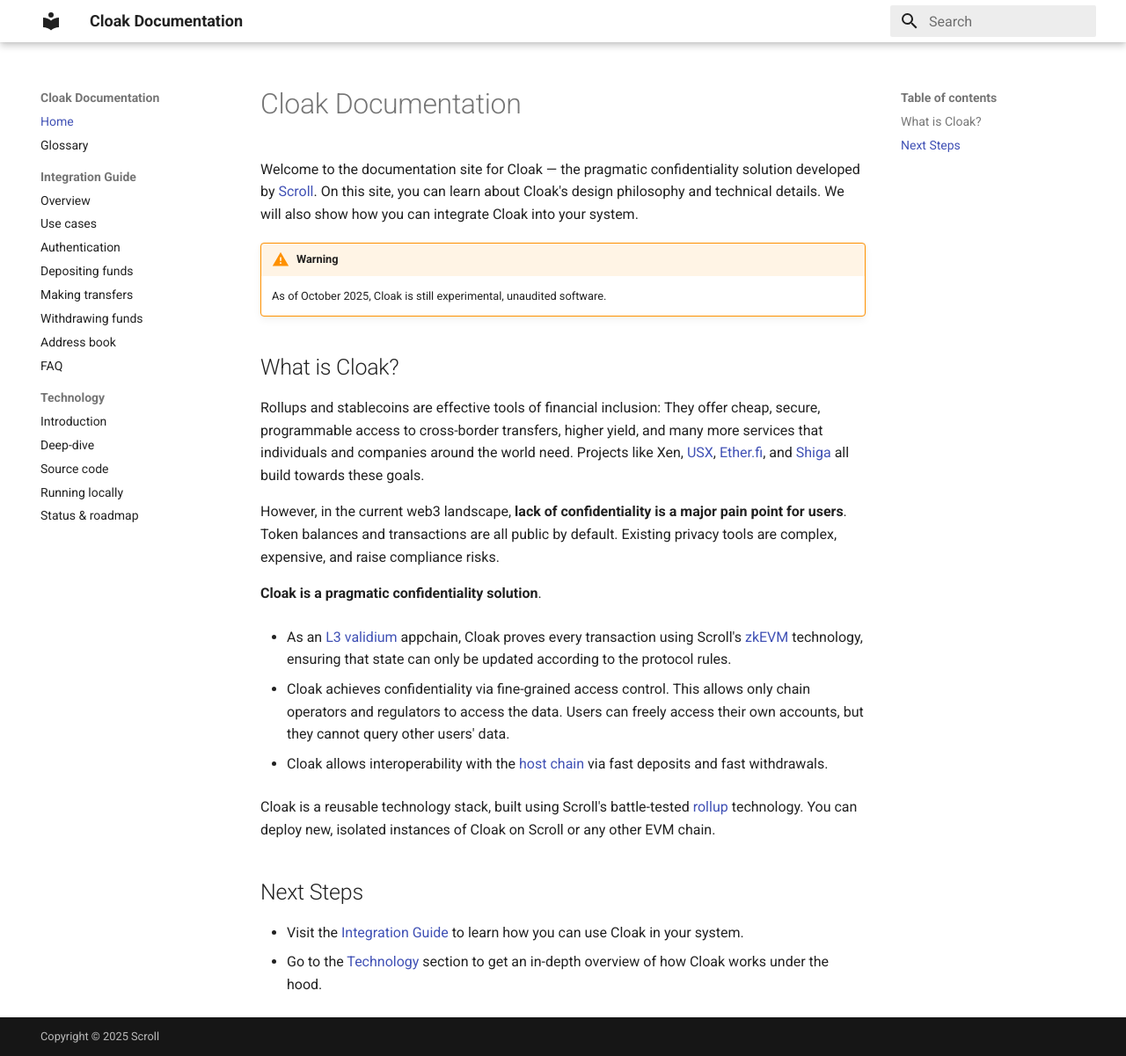
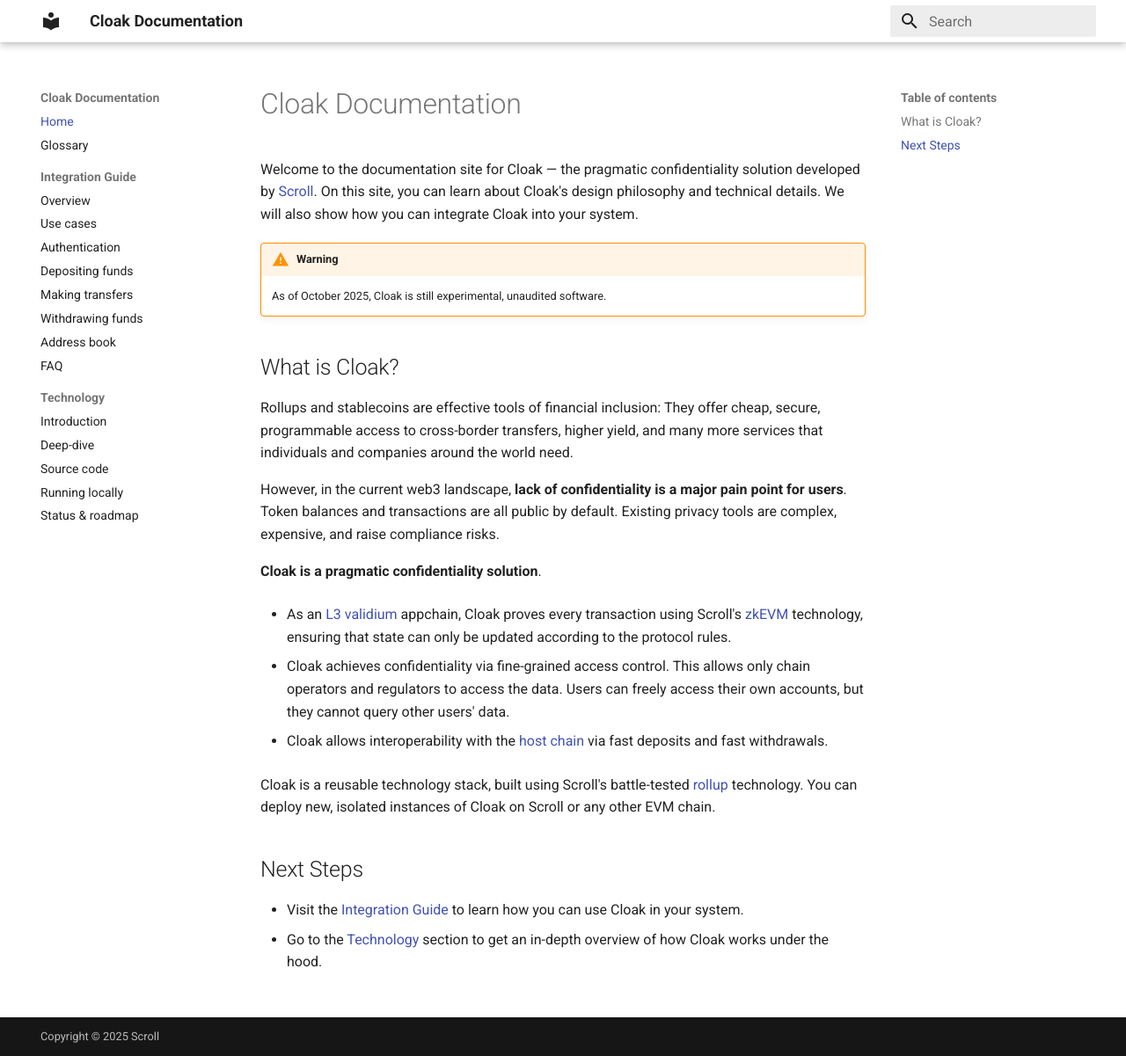
Before and after one commit to scroll-tech/cloak-documentation, an MkDocs documentation site: the page built from docs/index.md, in a window 1280 px wide and 1201 px high. Shown: the whole window at 88% size. Built offline with MkDocs 1.6.1 and Material for MkDocs 9.7.7, drawn with Linux system fonts in a browser that asks for light colours.

Commit message:
Remove project names from introduction

```diff
--- a/docs/index.md
+++ b/docs/index.md
@@ -13,7 +13,6 @@
 
 Rollups and stablecoins are effective tools of financial inclusion:
 They offer cheap, secure, programmable access to cross-border transfers, higher yield, and many more services that individuals and companies around the world need.
-Projects like Xen, [USX](https://www.usx.capital), [Ether.fi](https://www.ether.fi), and [Shiga](https://shiga.io) all build towards these goals.
 
 However, in the current web3 landscape, **lack of confidentiality is a major pain point for users**.
 Token balances and transactions are all public by default.
```
